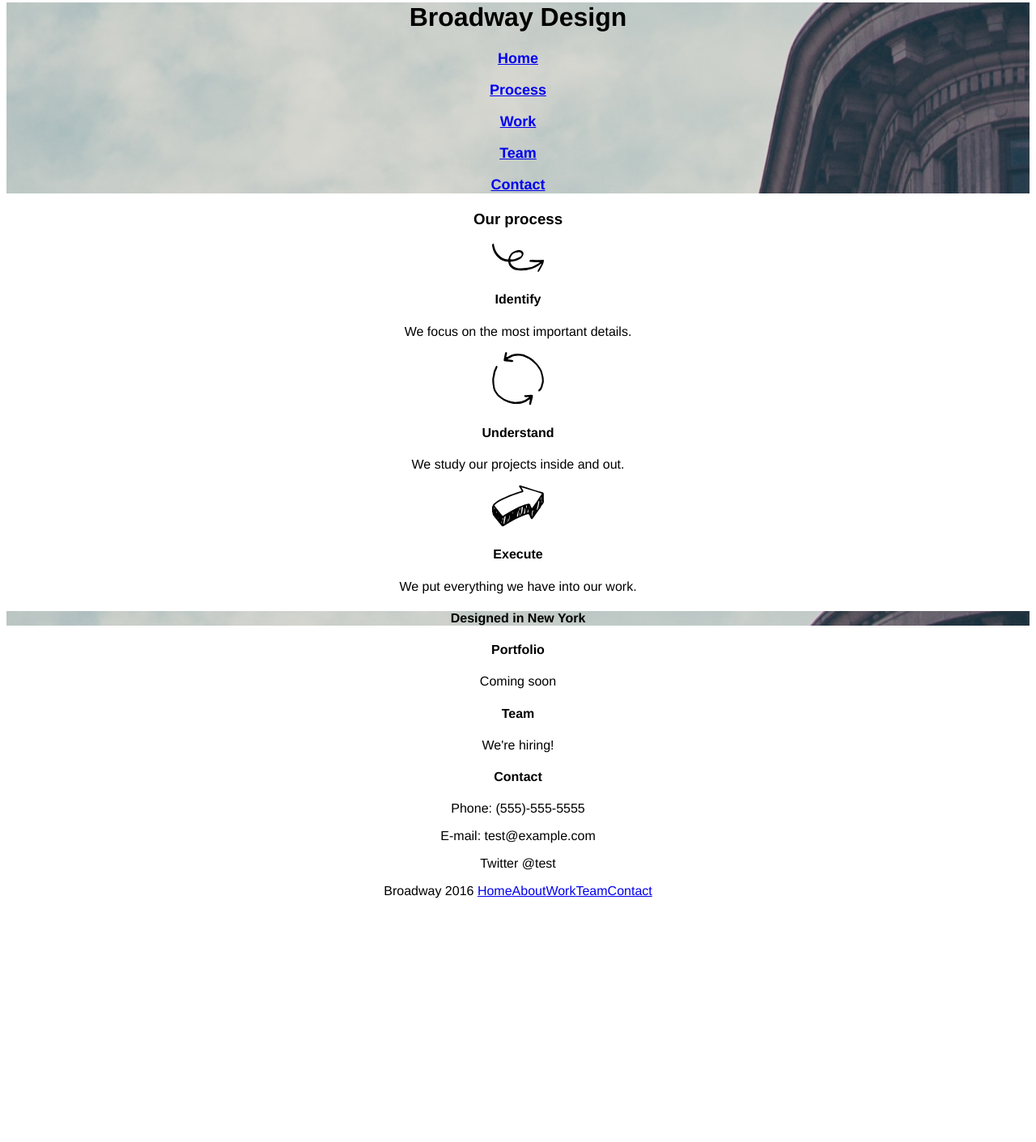
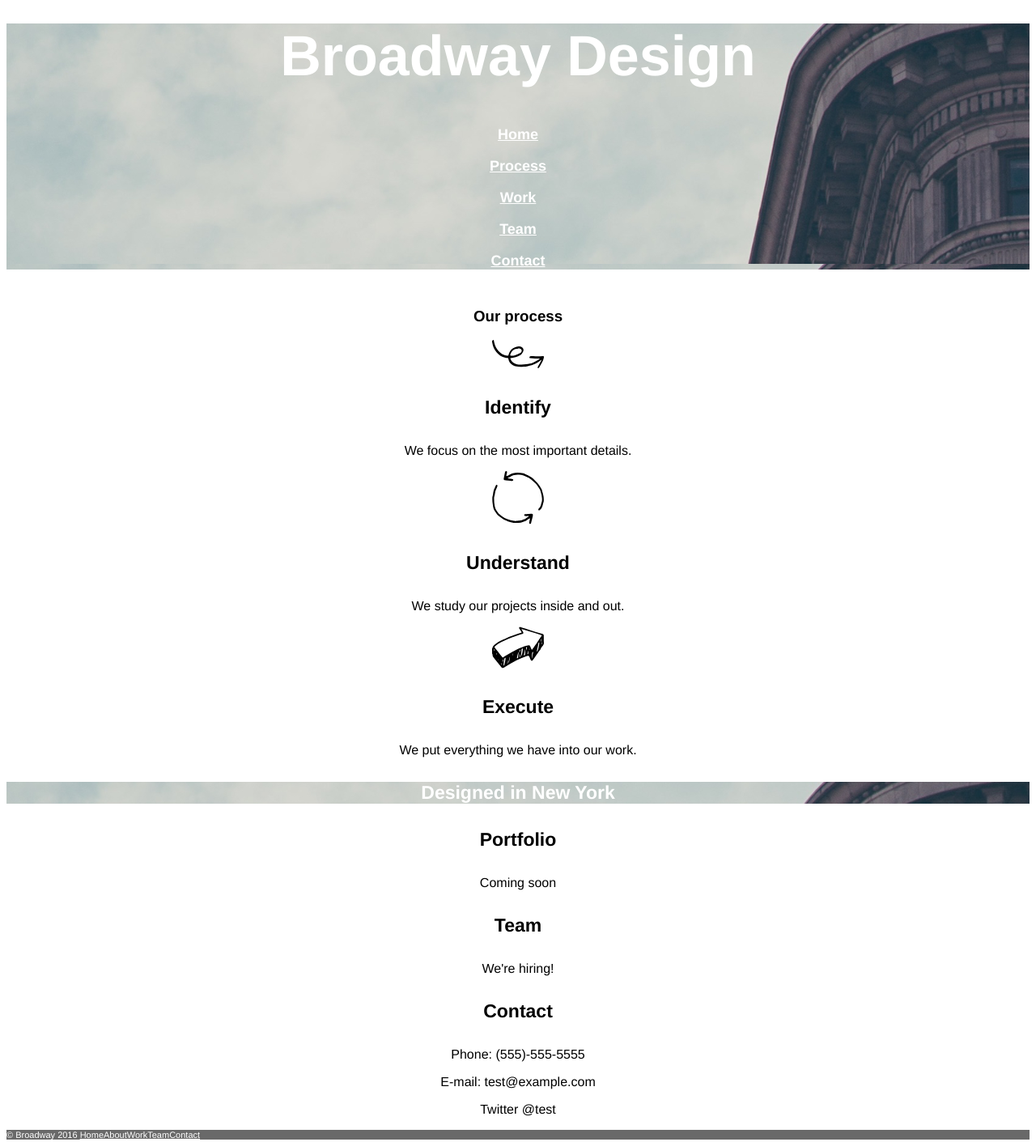
Before and after one commit to EmilyMaher/boradway, a plain HTML site: page index.html in a window 1280 px wide. Shown: the part 18-1429 px from the top of the page at 81% size. Before the commit the page ends 1144 px from the top, so only its background shows below. Drawn offline with Linux system fonts and the light colour scheme.

Commit message:
styled fonts

```diff
--- a/index.html
+++ b/index.html
@@ -35,7 +35,7 @@
 
   <!--Links-->
   <div class="designed">
-    <h4>Designed in New York</h4>
+    <h4 class="innewyork">Designed in New York</h4>
   </div>
     <h4>Portfolio</h4>
       <p>Coming soon</p>
@@ -49,7 +49,7 @@
   <!--Footer-->
 
   <div class="footer">
-    <p>Broadway 2016 <a href="#">Home</a><a href="#">About</a><a href="#">Work</a><a href="#">Team<a/><a href="#">Contact</a></p>
+    <p>&copy; Broadway 2016 <a href="#">Home</a><a href="#">About</a><a href="#">Work</a><a href="#">Team<a/><a href="#">Contact</a></p>
   </div>
 
   </body>
--- a/resources/styles.css
+++ b/resources/styles.css
@@ -1,6 +1,24 @@
 html {
   text-align: center;
   font-family: Helvetica;
+}
+
+h1 {
+  font-size: 70px;
+  color: white;
+}
+
+a {
+  color: White;
+}
+
+h4 {
+  font-size: 23px;
+  font-weight: bold;
+}
+
+.innewyork {
+  color: white;
 }
 
 .header {
@@ -13,4 +31,12 @@ html {
 
 .nav {
   font-size: 18px;
+  color: white;
 }
+
+.footer {
+  text-align: left;
+  font-size: 11px;
+  background-color: dimgray;
+  color: White;
+}
```
